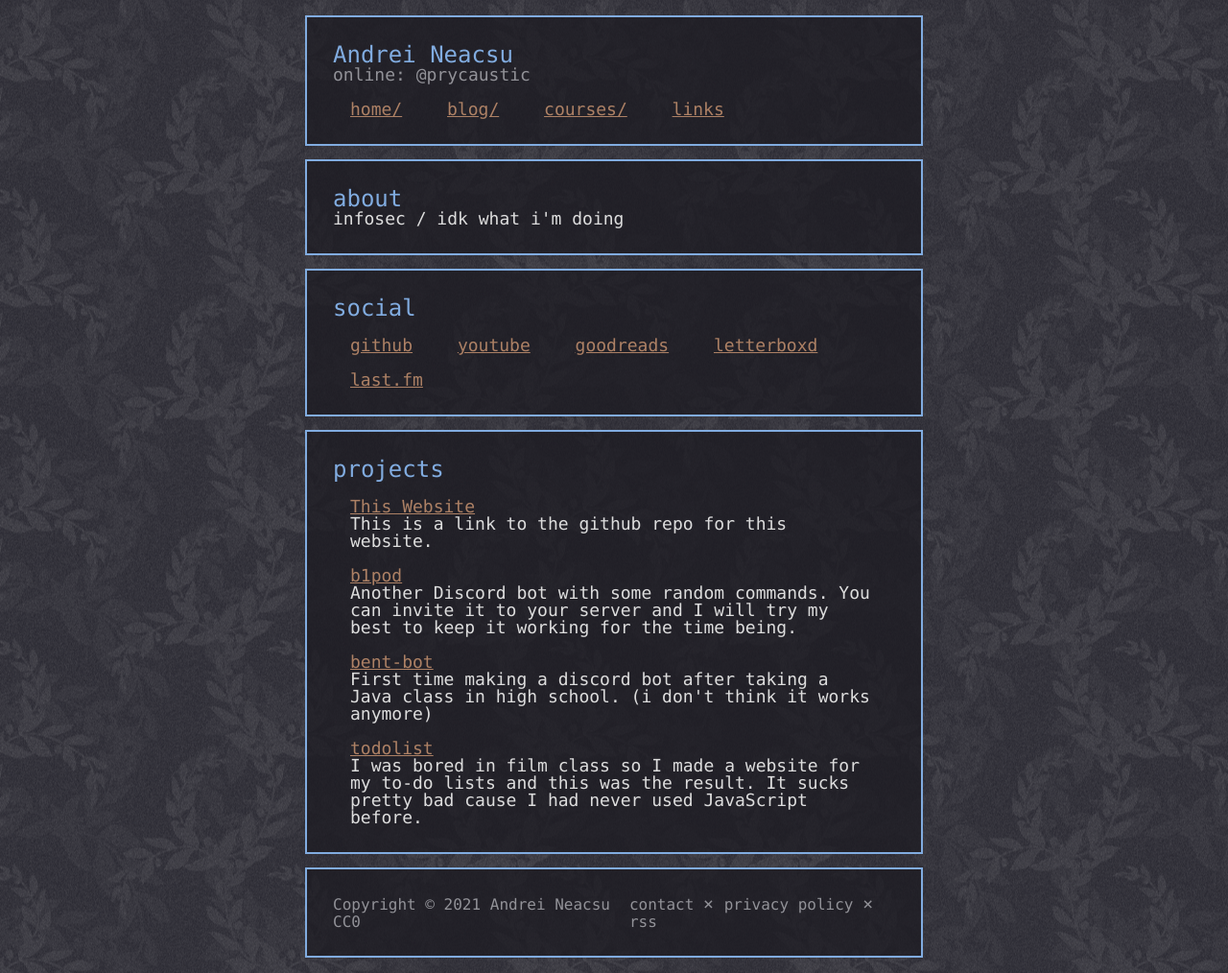
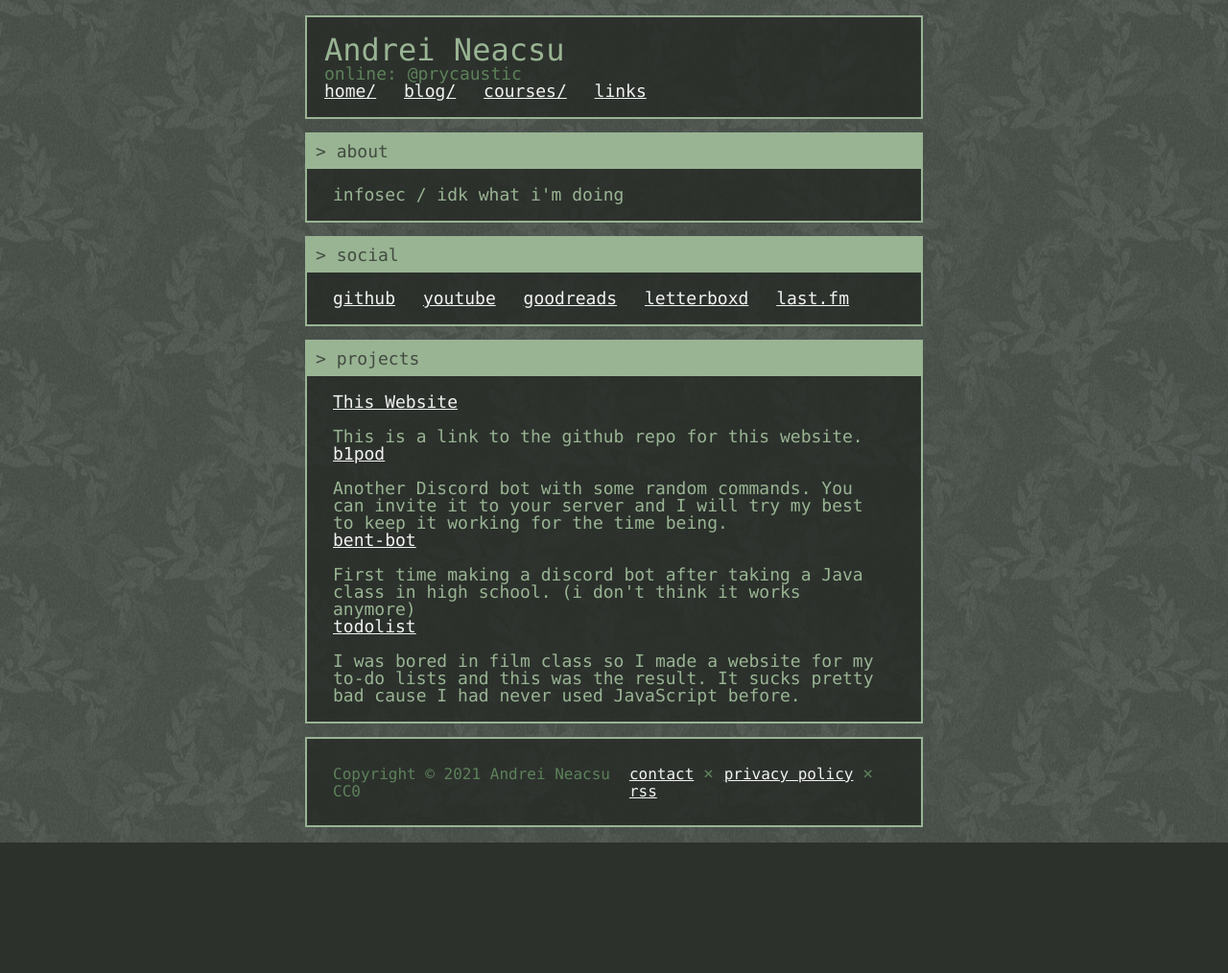
Before and after one commit to errormine/aneacsu.com, a PHP site: page / in a window 1280 px wide. Shown: the whole page at 96% size. After the commit the page ends 878 px from the top, so only its background shows below. Run offline with PHP 8.4, Linux system fonts and the light colour scheme; some web fonts are replaced.

Commit message:
add new themes

```diff
--- /dev/null
+++ b/style/scandinavian.css
@@ -0,0 +1,7 @@
+:root {
+    --main: #434b44;
+    --main-dark: #222622bb;
+    --accent: #99B493;
+    --accent-dark: #5D815A;
+    --accent2: #F2F2F2;
+}
--- a/style/style.css
+++ b/style/style.css
@@ -1,3 +1,5 @@
+@import url('../style/scandinavian.css');
+
 @font-face {
     font-family: 'Fira Code';
     font-style: normal;
@@ -17,15 +19,7 @@
 }
 
 :root {
-    --main: #2b2a33;
-    --main-dark: #1c1b22bb;
-    --accent: #ad8165;
-    --accent-dark: #e0a581;
-    --accent2: #81ace0;
-    --accent2-dark: #929298;
-    --white: #ddd;
-
-    color: var(--white);
+    color: var(--accent);
     font-size: 18px;
     font-family: 'Fira Code', 'Lucida Console', monospace;
 }
@@ -36,64 +30,76 @@ body {
     background: var(--main) url(../images/xv.png) fixed center;
 }
 
+a {
+    color: var(--accent2);
+}
+
 /* HEADER */
 header {
     background-color: var(--main-dark);
-    outline: 2px solid var(--accent2);
-    margin: 1em 0;
-    padding: 1.5em;
+    outline: 2px solid var(--accent);
+    margin-top: 1em;
+    padding: 1em;
 }
 
-.title {
-    font-size: 24px;
-    color: var(--accent2);
+header .title {
+    font-size: 32px;
+    color: var(--accent);
 }
 
 .title a {
-    color: var(--accent2);
+    color: var(--accent);
     text-decoration: none;
 }
 
 .subtitle {
-    color: var(--accent2-dark);
-}
-
-header nav {
-    margin: 0 auto;
+    color: var(--accent-dark);
 }
 
 header nav li {
-    margin: 1em;
-    margin-bottom: 0;
+    margin-right: 1em;
     display: inline-block;
-}
-
-header nav a {
-    color: var(--accent);
 }
 
 /* MAIN */
 main section {
     background-color: var(--main-dark);
-    outline: 2px solid var(--accent2);
+    outline: 2px solid var(--accent);
     margin: 1em 0;
-    padding: 1.5em;
+}
+
+main section .title {
+    color: var(--main-dark);
+    background-color: var(--accent);
+    padding: 0.5em;
+}
+
+main .word-list li {
+    margin-bottom: 1em;
+    display: block;
 }
 
 main li {
     display: inline-block;
-    margin: 1em;
-    margin-bottom: 0;
+    margin-right: 1em;
 }
 
-main a {
-    color: var(--accent);
+main .title::before {
+    content: "> ";
+}
+
+main .content-h2 {
+    margin-bottom: 1em;
+}
+
+main .content {
+    padding: 1em 1.5em;
 }
 
 /* FOOTER */
 footer {
     background-color: var(--main-dark);
-    outline: 2px solid var(--accent2);
+    outline: 2px solid var(--accent);
     margin: 1em 0;
     padding: 1.5em;
     display: flex;
@@ -101,15 +107,10 @@ footer {
 }
 
 footer div {
-    color: var(--accent2-dark);
+    color: var(--accent-dark);
 }
 
 footer p {
     font-size: 16px;
     display: inline;
 }
-
-footer a {
-    color: var(--accent2-dark);
-    text-decoration: none;
-}
```
Also changed, not shown: style/caucasus.css (added, +7 -0 lines), style/hot_springs.css (added, +7 -0 lines), style/legacy.css (added, +7 -0 lines), style/totality.css (added, +7 -0 lines).
